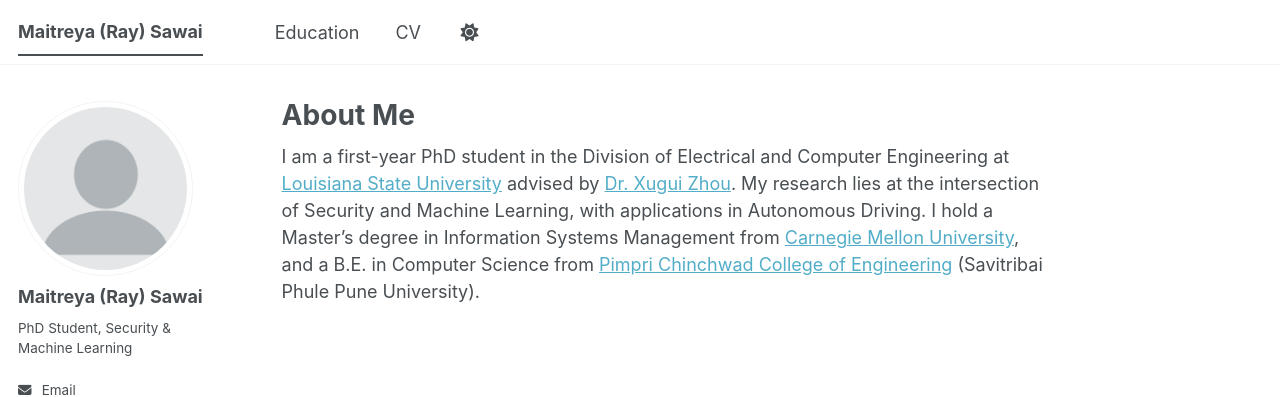
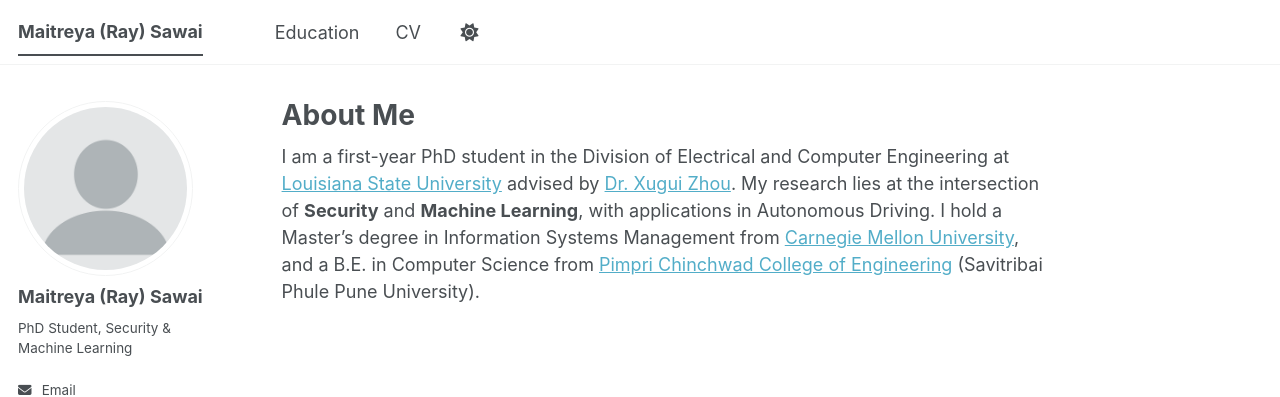
Before and after one commit to maitreya10/maitreya10.github.io, a Jekyll site: the page built from _pages/about.md, in a window 1280 px wide. Shown: the top 397 px of the page. Built offline with Jekyll 4.4.1, drawn with Linux system fonts in a browser that asks for light colours; a style sheet for code colours, icons or effects is not loaded.

```diff
--- a/_pages/about.md
+++ b/_pages/about.md
@@ -7,4 +7,4 @@ redirect_from:
   - /about.html
 ---
 
-I am a first-year PhD student in the Division of Electrical and Computer Engineering at [Louisiana State University](https://www.lsu.edu/eng/ece/index.php) advised by [Dr. Xugui Zhou](https://xugui-zhou.github.io/). My research lies at the intersection of Security and Machine Learning, with applications in Autonomous Driving. I hold a Master’s degree in Information Systems Management from [Carnegie Mellon University](https://www.heinz.cmu.edu/), and a B.E. in Computer Science from [Pimpri Chinchwad College of Engineering](https://computer.pccoepune.com/) (Savitribai Phule Pune University).
+I am a first-year PhD student in the Division of Electrical and Computer Engineering at [Louisiana State University](https://www.lsu.edu/eng/ece/index.php) advised by [Dr. Xugui Zhou](https://xugui-zhou.github.io/). My research lies at the intersection of **Security** and **Machine Learning**, with applications in Autonomous Driving. I hold a Master’s degree in Information Systems Management from [Carnegie Mellon University](https://www.heinz.cmu.edu/), and a B.E. in Computer Science from [Pimpri Chinchwad College of Engineering](https://computer.pccoepune.com/) (Savitribai Phule Pune University).
```
